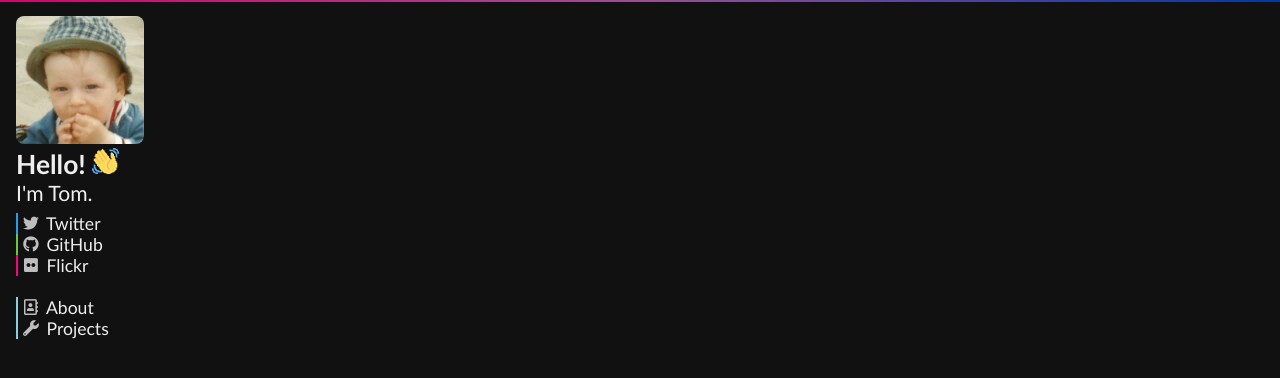
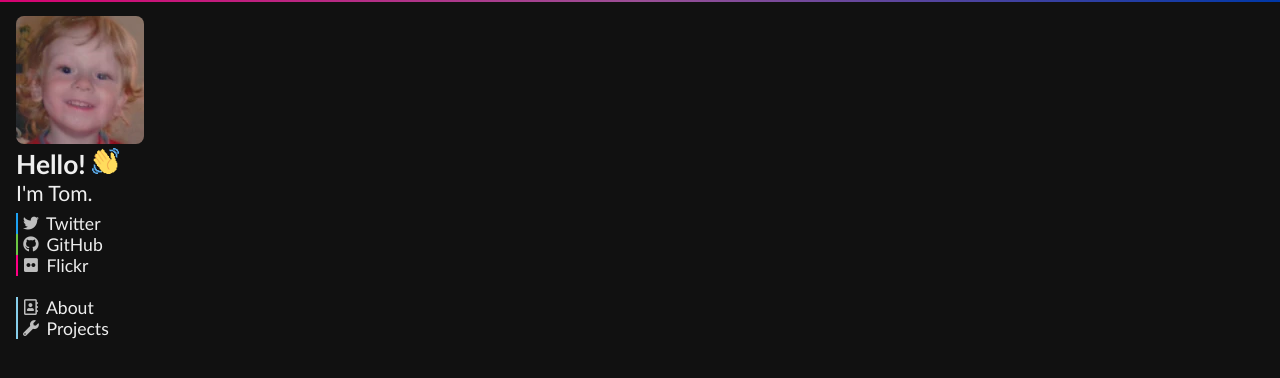
Before and after one commit to tomfishemoji/tomfishemoji.github.io, a Jekyll site: the page built from index.html, in a window 1280 px wide. Shown: the top 378 px of the page. Built offline with Jekyll 4.4.1, drawn with Linux system fonts in a browser that asks for light colours; nearby versions of some CDN libraries.

```diff
--- a/_includes/sidebar.html
+++ b/_includes/sidebar.html
@@ -1,6 +1,6 @@
 <aside id="sidebar">
 <div id="sidebar-top">
-  <img src="/img/beachtommo_smol.webp" alt="beachtommo.png" id="babby" onerror="this.src = '/img/beachtommo_smol.png'" onclick="window.location = '/';" style="cursor: pointer;">
+  <img src="/img/blondtommo_smol.webp" alt="blond tommo" id="babby" onerror="this.src = '/img/blondtommo_smol.png'" onclick="window.location = '/';" style="cursor: pointer;">
 
   <h1>Hello! <img src="/img/twemoji-wave_smol.png" alt="👋" draggable="false"></h1>
   <h2>I'm Tom.</h2>
```
